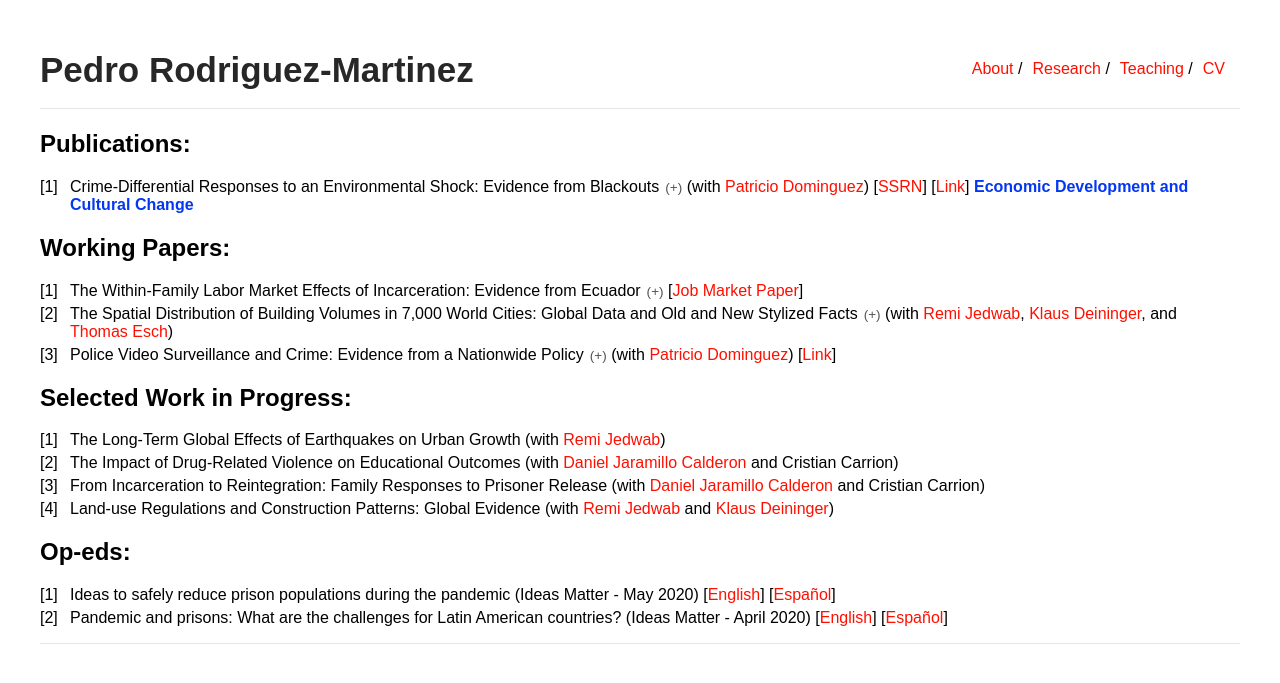
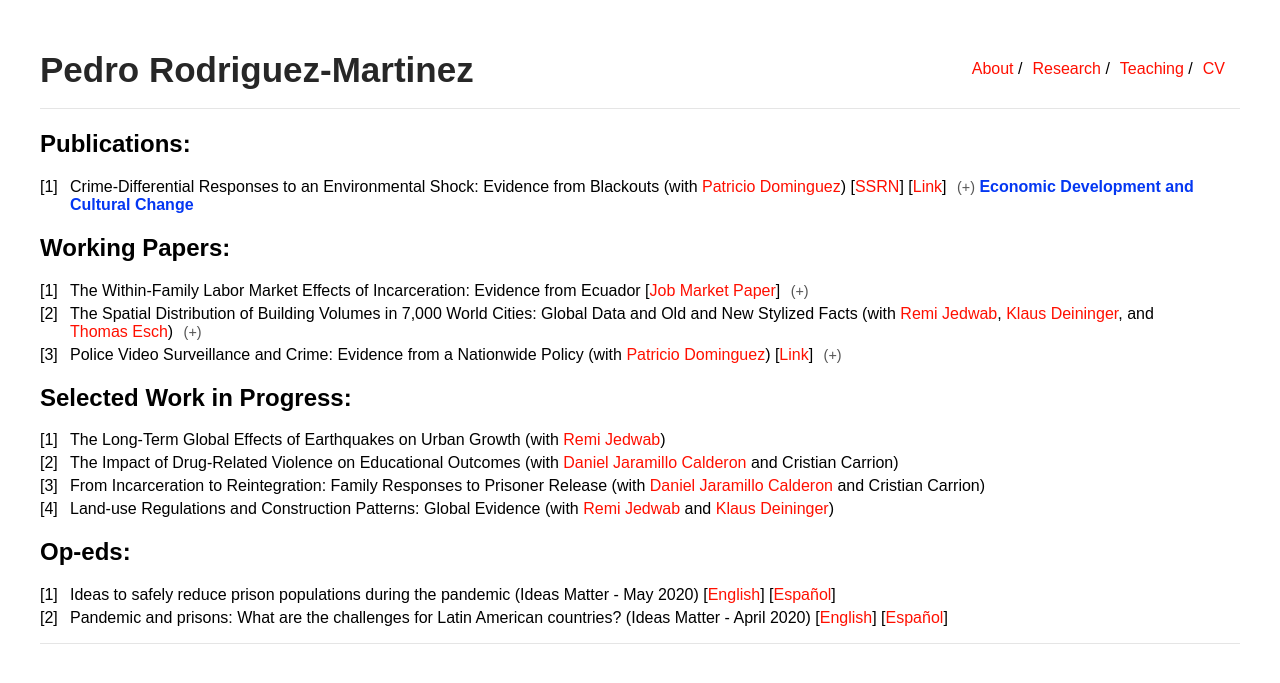
Before and after one commit to perodmar/perodmar.github.io, a Jekyll site: the page built from research2.md, in a window 1280 px wide. Shown: the top 683 px of the page. Built offline with Jekyll 4.4.1, drawn with Linux system fonts in a browser that asks for light colours; some web fonts are replaced.

Commit message:
Update research2.md

```diff
--- a/research2.md
+++ b/research2.md
@@ -15,7 +15,7 @@ details[open] .toggle-indicator::after {
 }
 .toggle-indicator::after {
     content: "(+)";
-    font-size: 0.85em;
+    font-size: 0.9em;
     margin-left: 6px;
     color: #555;
 }
@@ -27,10 +27,11 @@ details[open] .toggle-indicator::after {
  <li>
 <details>
   <summary>
-      Crime-Differential Responses to an Environmental Shock: Evidence from Blackouts<span class="toggle-indicator"></span>
+      Crime-Differential Responses to an Environmental Shock: Evidence from Blackouts
       (with <a href="https://sites.google.com/site/pdomingr/">Patricio Dominguez</a>)
       [<a href="https://papers.ssrn.com/sol3/papers.cfm?abstract_id=4921694">SSRN</a>]
       [<a href="https://www.journals.uchicago.edu/doi/10.1086/740877">Link</a>]
+      <span class="toggle-indicator"></span>
       <strong style="margin-bottom: 5px; color:#0437F2"> Economic Development and Cultural Change </strong>
   </summary>
 
@@ -50,8 +51,9 @@ details[open] .toggle-indicator::after {
  <li>
   <details>
   <summary>
-      The Within-Family Labor Market Effects of Incarceration: Evidence from Ecuador<span class="toggle-indicator"></span>
+      The Within-Family Labor Market Effects of Incarceration: Evidence from Ecuador
       [<a href="https://perodmar.github.io/files/Incarceration_Labor_Outcomes.pdf">Job Market Paper</a>]
+      <span class="toggle-indicator"></span>
   </summary>
 
   <div style="display: flex; align-items: flex-start; margin-top: 8px;">
@@ -67,8 +69,9 @@ details[open] .toggle-indicator::after {
 
 <details>
   <summary>
-      The Spatial Distribution of Building Volumes in 7,000 World Cities: Global Data and Old and New Stylized Facts<span class="toggle-indicator"></span>
+      The Spatial Distribution of Building Volumes in 7,000 World Cities: Global Data and Old and New Stylized Facts
       (with <a href="https://www.remijedwab.com/">Remi Jedwab</a>, <a href="https://www.worldbank.org/en/about/people/k/klaus-deininger">Klaus Deininger</a>, and <a href="https://scholar.google.de/citations?user=g2OVq2cAAAAJ&hl=de">Thomas Esch</a>)
+      <span class="toggle-indicator"></span>
   </summary>
 
   <div style="display: flex; align-items: flex-start; margin-top: 8px;">
@@ -84,9 +87,10 @@ details[open] .toggle-indicator::after {
 
 <details>
   <summary>
-      Police Video Surveillance and Crime: Evidence from a Nationwide Policy<span class="toggle-indicator"></span>
+      Police Video Surveillance and Crime: Evidence from a Nationwide Policy
       (with <a href="https://sites.google.com/site/pdomingr/">Patricio Dominguez</a>)
       [<a href="https://perodmar.github.io/files/Crime_and_Video_Surveillance.pdf">Link</a>]
+      <span class="toggle-indicator"></span>
   </summary>
 
   <div style="display: flex; align-items: flex-start; margin-top: 8px;">
```
